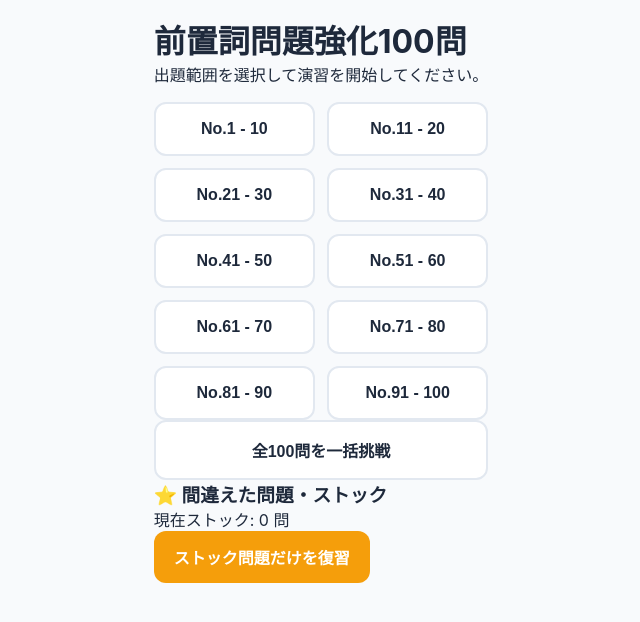
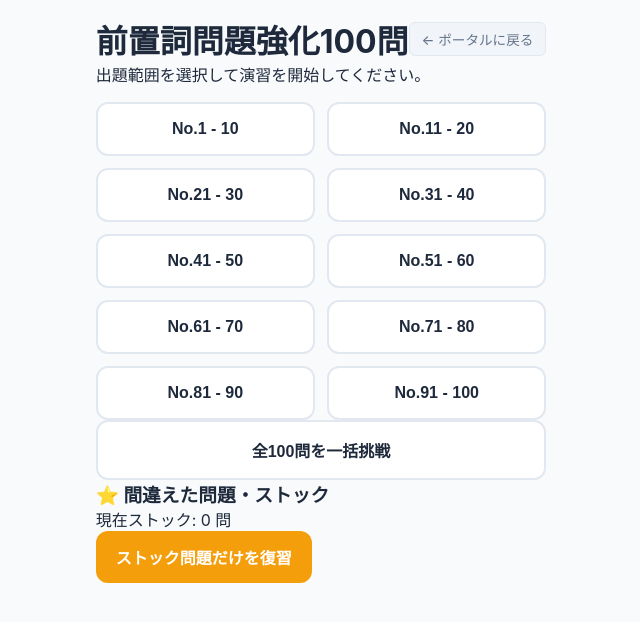
Before and after one commit to rakuchi-ai/Preposition100, a plain HTML site: page index.html in a window 1280 px wide. Shown: the whole page, without its empty margins (319-959 px from the left). Drawn offline with Linux system fonts and the light colour scheme.

Commit message:
Update index.html

```diff
--- a/index.html
+++ b/index.html
@@ -5,13 +5,48 @@
     <meta name="viewport" content="width=device-width, initial-scale=1.0">
     <title>前置詞問題強化100問</title>
     <link rel="stylesheet" href="style.css">
+
+    <!-- 追加：ポータルへ戻るリンク用のCSS -->
+    <style>
+        .back-portal-link {
+            display: inline-flex;
+            align-items: center;
+            gap: 6px;
+            padding: 6px 12px;
+            font-size: 0.85rem;
+            font-weight: 500;
+            color: #64748b;
+            background-color: #f1f5f9;
+            border: 1px solid #e2e8f0;
+            border-radius: 6px;
+            text-decoration: none;
+            transition: background-color 0.2s, color 0.2s;
+        }
+        .back-portal-link:hover {
+            background-color: #e2e8f0;
+            color: #1e293b;
+        }
+        /* ヘッダー内でのレイアウト調整用 */
+        .header {
+            display: flex;
+            justify-content: space-between;
+            align-items: center;
+        }
+    </style>
 </head>
 <body>
     <div class="container">
         <!-- Header -->
         <header class="header">
             <h1 class="title">前置詞問題強化100問</h1>
-            <button id="home-btn" class="btn btn-secondary hidden">🏠 ホームへ</button>
+
+            <!-- 追加：ポータルへ戻るリンク -->
+            <a href="https://rakuchi-ai.github.io/ENGLISH-TOP/" class="back-portal-link">
+                &larr; ポータルに戻る
+            </a>
+
+            <!-- もともとあったボタン（もしアプリ内の画面遷移用として使う場合は残します） -->
+            <!-- <button id="home-btn" class="btn btn-secondary hidden">🏠 ホームへ</button> -->
         </header>
 
         <!-- Menu Screen -->
```
